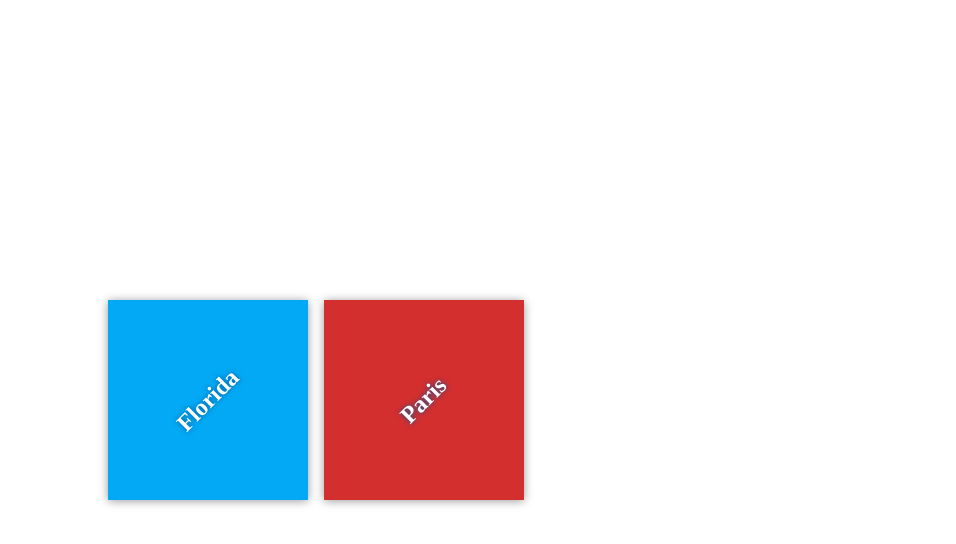
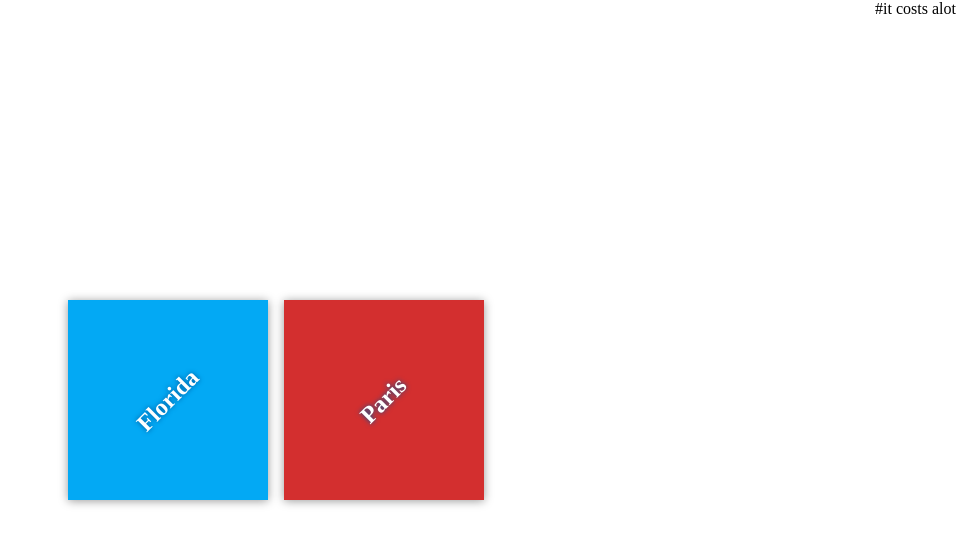
Before and after one commit to MohamedYehia555/my-travel-plans, a plain HTML site: page index.html in a window 1280 px wide. Shown: the whole page, without its empty margins (324-1280 px from the left). Drawn offline with Linux system fonts and the light colour scheme; files that its build step writes are made by us from their sources.

Commit message:
reeeeeee

```diff
--- a/index.html
+++ b/index.html
@@ -22,3 +22,4 @@
 
 </body>
 </html>
+#it costs alot
```
